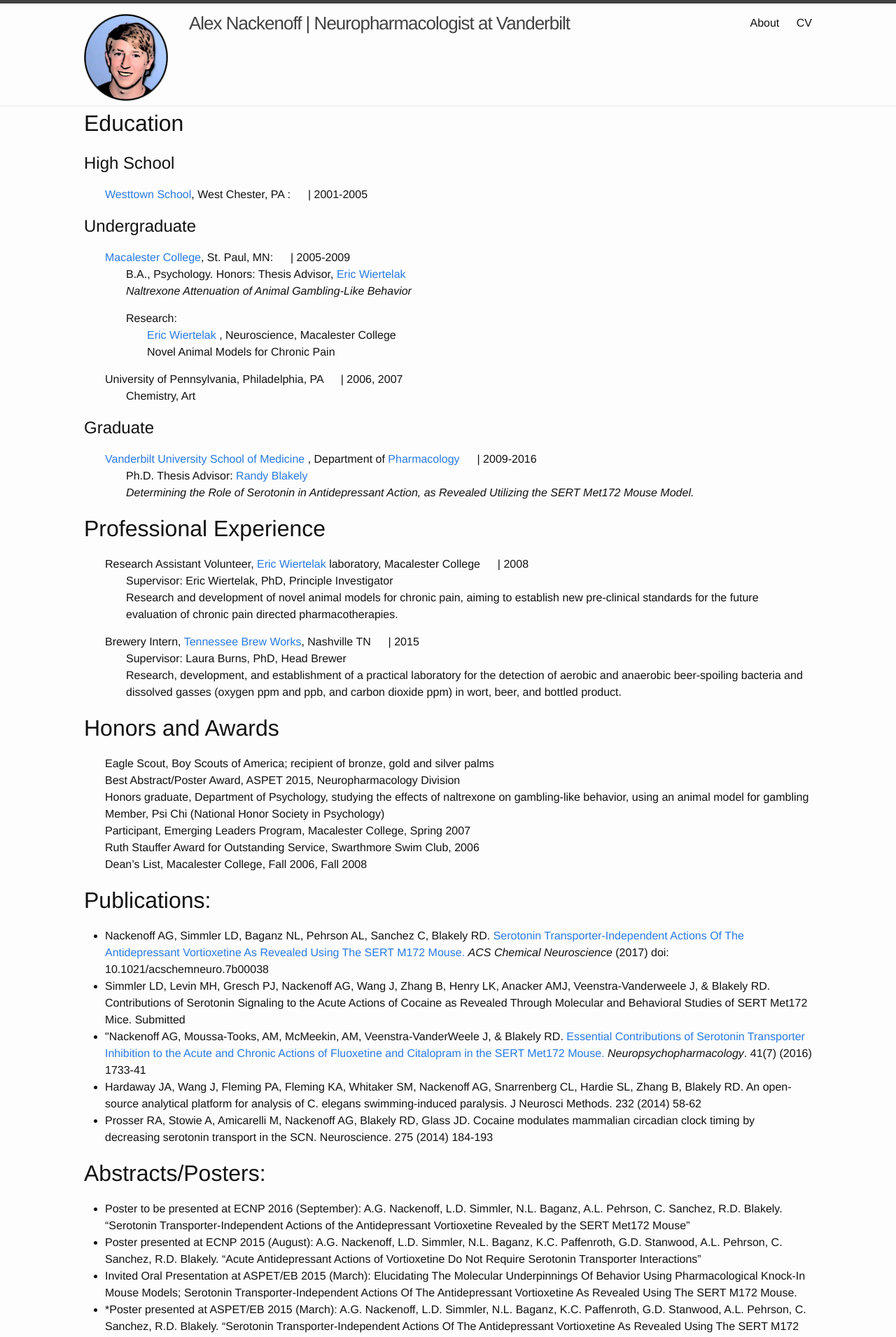
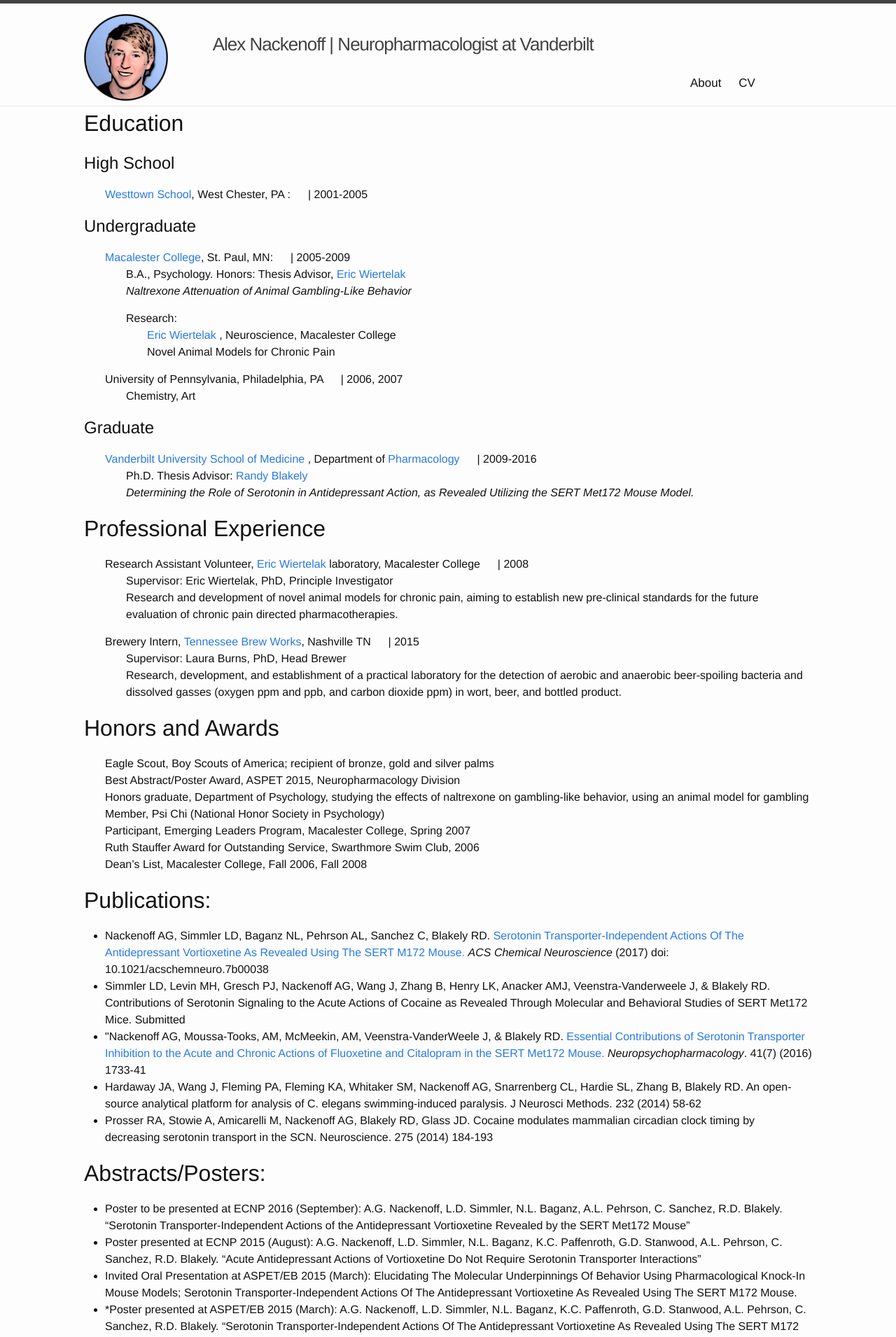
Before and after one commit to alex-nackenoff/alex-nackenoff.github.io, a Jekyll site: the page built from cv.md, in a window 1280 px wide. Shown: the top 1910 px of the page at 70% size. Built offline with Jekyll 4.4.1, drawn with Linux system fonts in a browser that asks for light colours.

Commit message:
header columns

```diff
--- a/_includes/head.html
+++ b/_includes/head.html
@@ -6,7 +6,7 @@
   <title>{% if page.title %}{{ page.title | escape }}{% else %}{{ site.title | escape }}{% endif %}</title>
   <meta name="description" content="{% if page.excerpt %}{{ page.excerpt | strip_html | strip_newlines | truncate: 160 }}{% else %}{{ site.description }}{% endif %}">
 
-  <link rel="icon" type="img/png" href="/AN-32-grey.png" >
+  <link rel="icon" type="img/png" href="/AN-32-grey-nested.png" >
   <link rel="stylesheet" href="{{ "/css/main.css" | prepend: site.baseurl }}">
   <link rel="canonical" href="{{ page.url | replace:'index.html','' | prepend: site.baseurl | prepend: site.url }}">
   <link rel="alternate" type="application/rss+xml" title="{{ site.title }}" href="{{ "/feed.xml" | prepend: site.baseurl | prepend: site.url }}">
--- a/_includes/header.html
+++ b/_includes/header.html
@@ -1,9 +1,17 @@
 <header class="site-header">
 
   <div class="wrapper">
-    <a href=" {{ site.baseurl }}/"><img class="header-logo" alt="an-img" src="/img/profile-circle.png"></a>
-    <a class="site-title" href="{{ site.baseurl }}/"><span display:none id="first"> Alex Nackenoff | </span><span display:none id="second">Neuropharmacologist at Vanderbilt</span></a>
+    <!--<table class="header-table">
+      <tr>-->
+      <div class="header-col-wrapper">
 
+        <div class="header-col header-col-1">
+          <a href=" {{ site.baseurl }}/"><img class="header-logo" src="/img/profile-circle.png"></a>
+        </div>
+        <div class="header-col header-col-2">
+          <a class="site-title" href="{{ site.baseurl }}/"><span display:none id="first"> Alex Nackenoff | </span><span display:none id="second">Neuropharmacologist at Vanderbilt</span></a>
+        </div>
+        <div class="header-col header-col-3">
     <nav class="site-nav">
       <a href="#" class="menu-icon">
         <svg viewBox="0 0 18 15">
@@ -20,8 +28,10 @@
           {% endif %}
         {% endfor %}
       </div>
+
     </nav>
-
+    </div>
   </div>
+</div>
 
 </header>
--- a/_sass/_base.scss
+++ b/_sass/_base.scss
@@ -10,7 +10,7 @@ dl, dd, ol, ul, figure {
 
 /**{
   border: 1px solid rgba(0,0,0,0.3);
-} */
+}*/
 
 
 /**
--- a/_sass/_layout.scss
+++ b/_sass/_layout.scss
@@ -16,6 +16,16 @@ img.header-logo {
   margin-top: $spacing-unit/2;
   margin-bottom: $spacing-unit/4;
 }
+
+/*.header-table{
+  width: 100%;
+  max-width: -webkit-calc(#{$content-width} - (#{$spacing-unit} * 2));
+  max-width:         calc(#{$content-width} - (#{$spacing-unit} * 2));
+  margin-right: auto;
+  margin-left: auto;
+  /*padding-right: $spacing-unit;
+  padding-left: $spacing-unit;
+}*/
 
 /** {
   border: 1px solid rgba(0, 0, 0, 0.3);
@@ -204,6 +214,63 @@ img.header-logo {
     }
 }
 
+.header-col-wrapper {
+    font-size: 17px;
+    width: -webkit-calc(100% - (#{$spacing-unit} / 2));
+    width:         calc(100% - (#{$spacing-unit} / 2));
+    color: $grey-color;
+    margin-left: -$spacing-unit / 2;
+    @extend %clearfix;
+    float: left;
+}
+
+.header-col {
+    float: left;
+    /*margin-bottom: $spacing-unit / 2;*/
+    padding-left: $spacing-unit / 2;
+}
+
+.header-col-1 {
+    width: -webkit-calc(15% - (#{$spacing-unit} / 2));
+    width:         calc(15% - (#{$spacing-unit} / 2));
+}
+
+.header-col-2 {
+    width: -webkit-calc(75% - (#{$spacing-unit} / 2));
+    width:         calc(75% - (#{$spacing-unit} / 2));
+    margin-top: $spacing-unit;
+}
+
+.header-col-3 {
+    width: -webkit-calc(80% - (#{$spacing-unit} / 2));
+    width:         calc(80% - (#{$spacing-unit} / 2));
+
+}
+
+/*@include media-query($on-laptop) {
+    .header-col-1,
+    .header-col-2 {
+        width: -webkit-calc(35% - (#{$spacing-unit} / 2));
+        width:         calc(35% - (#{$spacing-unit} / 2));
+    }
+
+    .header-col-3 {
+        width: -webkit-calc(35% - (#{$spacing-unit} / 2));
+        width:         calc(35% - (#{$spacing-unit} / 2));
+    }
+}*/
+
+@include media-query($on-palm) {
+    .header-col {
+        float: left;
+        width: -webkit-calc(100% - (#{$spacing-unit} / 2));
+        width:         calc(100% - (#{$spacing-unit} / 2));
+    }
+    .header-col-2{
+      margin-top: 0;
+    }
+}
+
 
 
 /**
```
Also changed, not shown: AN-32-grey-nested.png (added).
